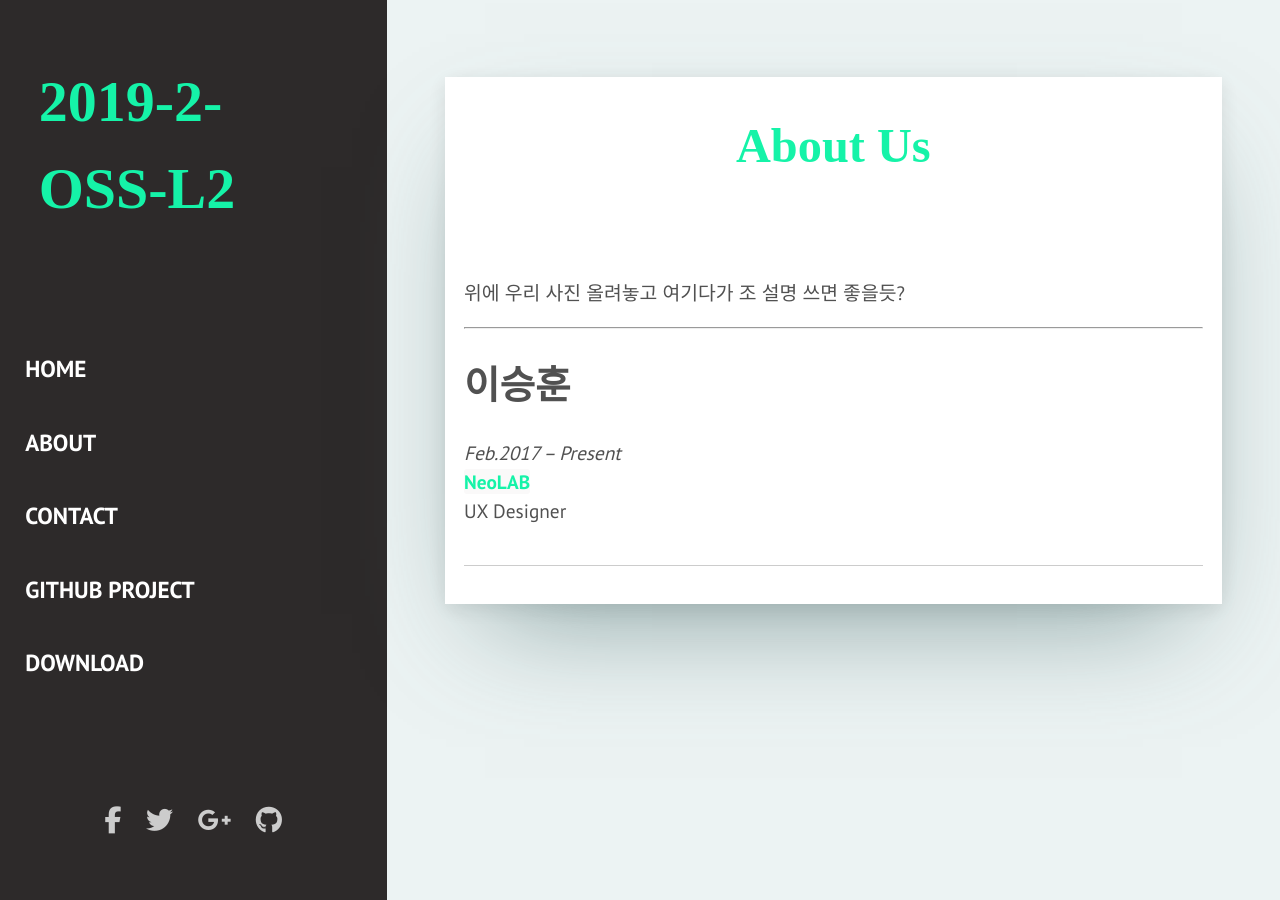
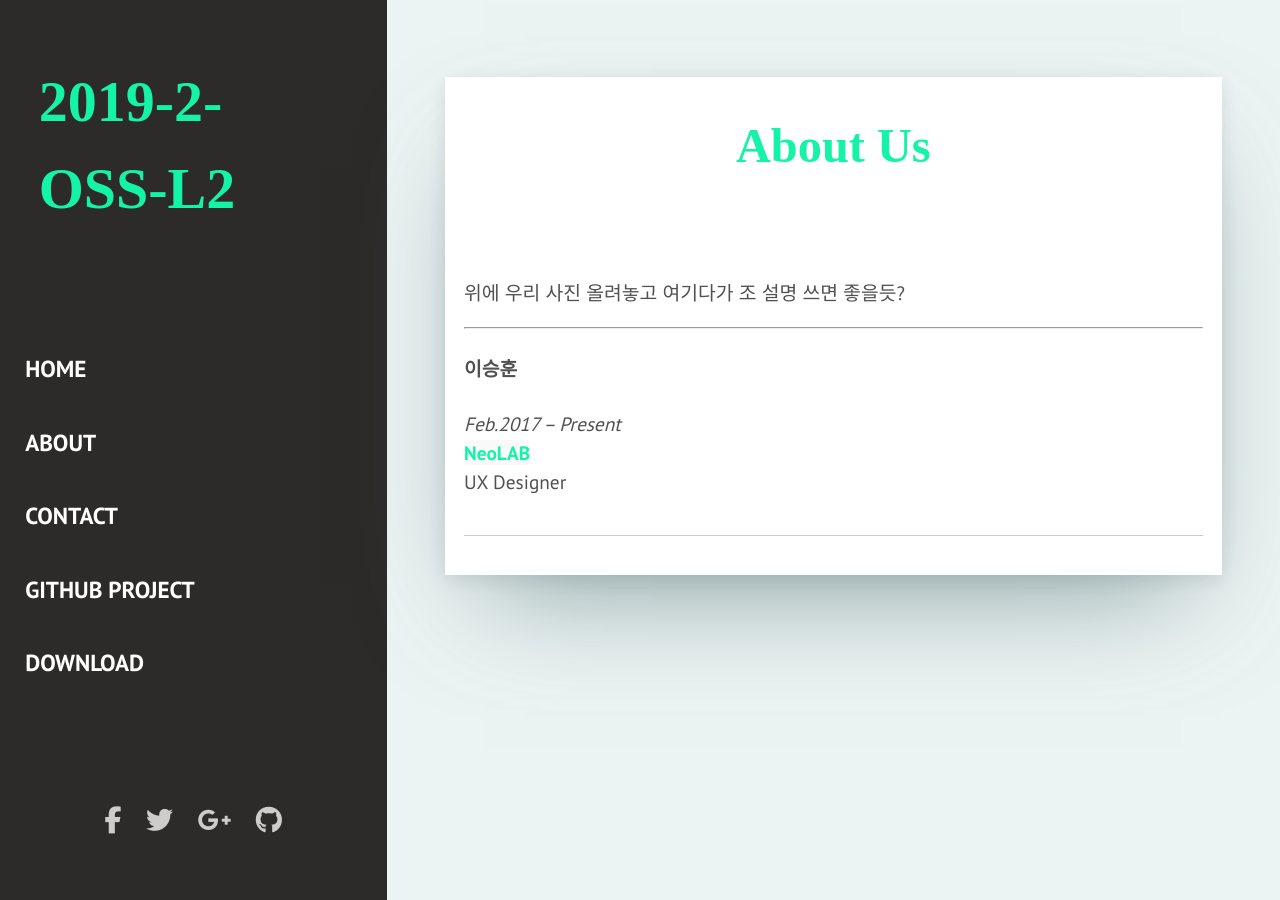
Before and after one commit to JunHyeongKim73/2019-2-OSS-L2, a Jekyll site: the page built from _pages/about.html, in a window 1280 px wide. Built offline with Jekyll 4.4.1, drawn with Linux system fonts in a browser that asks for light colours; nearby versions of some CDN libraries; some web fonts are replaced; library files that are not in the unit come from our copies.

Commit message:
font test2
Signed-off-by: hayoung <wh28533@gmail.com>

```diff
--- a/_pages/about.html
+++ b/_pages/about.html
@@ -14,7 +14,7 @@ permalink: /about/
                     <img class="image" src="">
                     <p> 위에 우리 사진 올려놓고 여기다가 조 설명 쓰면 좋을듯? </p>
                     <hr>
-                    <h1>이승훈</h1>
+                    <h4 style="font:HK Grotesk">이승훈</h4>
                     <p>
                             <i>Feb.2017 – Present</i><br>
                             <b><a href="http://www.neolab.net/en/smartpen/" target="_blank"><span class="highlight"> NeoLAB</span></a></b><br>
```
